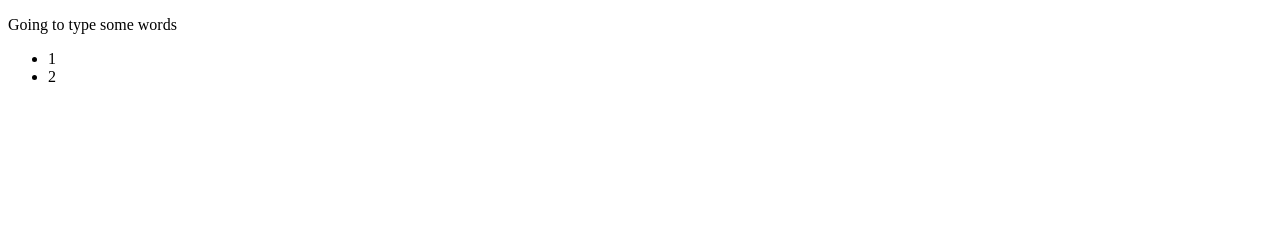
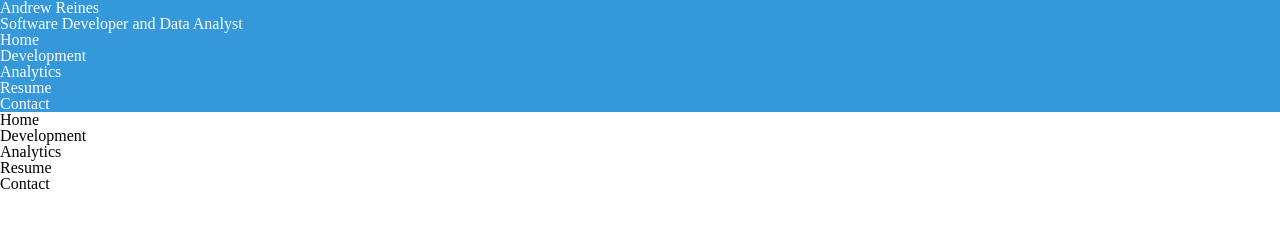
Before and after one commit to andrewreines/andrewreines.github.io, a plain HTML site: page index.html in a window 1280 px wide. Drawn offline with Linux system fonts and the light colour scheme.

Commit message:
wireframing

```diff
--- /dev/null
+++ b/assets/css/reset.css
@@ -0,0 +1,48 @@
+/* http://meyerweb.com/eric/tools/css/reset/
+   v2.0 | 20110126
+   License: none (public domain)
+*/
+
+html, body, div, span, applet, object, iframe,
+h1, h2, h3, h4, h5, h6, p, blockquote, pre,
+a, abbr, acronym, address, big, cite, code,
+del, dfn, em, img, ins, kbd, q, s, samp,
+small, strike, strong, sub, sup, tt, var,
+b, u, i, center,
+dl, dt, dd, ol, ul, li,
+fieldset, form, label, legend,
+table, caption, tbody, tfoot, thead, tr, th, td,
+article, aside, canvas, details, embed,
+figure, figcaption, footer, header, hgroup,
+menu, nav, output, ruby, section, summary,
+time, mark, audio, video {
+	margin: 0;
+	padding: 0;
+	border: 0;
+	font-size: 100%;
+	font: inherit;
+	vertical-align: baseline;
+}
+/* HTML5 display-role reset for older browsers */
+article, aside, details, figcaption, figure,
+footer, header, hgroup, menu, nav, section {
+	display: block;
+}
+body {
+	line-height: 1;
+}
+ol, ul {
+	list-style: none;
+}
+blockquote, q {
+	quotes: none;
+}
+blockquote:before, blockquote:after,
+q:before, q:after {
+	content: '';
+	content: none;
+}
+table {
+	border-collapse: collapse;
+	border-spacing: 0;
+}
--- /dev/null
+++ b/assets/css/styles.css
@@ -0,0 +1,8 @@
+.container {
+    display: grid;
+}
+
+.header {
+    background-color: #3498DB;
+    color: white;
+}
--- a/index.html
+++ b/index.html
@@ -4,12 +4,47 @@
 	<meta charset="utf-8">
 	<meta http-equiv="X-UA-Compatible" content="IE=edge">
 	<title>Andrew Reines</title>
+	<meta name="description" content="Andrew Reines - Software Developer and Data Analyst">
+	<meta name=viewport content="width=device-width, initial-scale=1">
+
+	<link rel="stylesheet" href="assets/css/reset.css">
+	<link rel="stylesheet" href="assets/css/styles.css">
+
+
+</head>
 </head>
 <body>
-	<p>Going to type some words</p>
-	<ul>
-		<li>1</li>
-		<li>2</li>
-	</ul>
+	<div class="container">
+		<header class="header">
+			<div class="name"><h1>Andrew Reines</h1></div>
+			<div class="headline"><h2>Software Developer and Data Analyst</h2></div>
+			<nav>
+				<ul>
+					<li>Home</li>
+					<li>Development</li>
+					<li>Analytics</li>
+					<li>Resume</li>
+					<li>Contact</li>
+				</ul>
+			</nav>
+		</header>
+		<section class="content">
+			<div class="home">
+				<h3>Home</h3>
+			</div>
+			<div class="development">
+				<h3>Development</h3>
+			</div>
+			<div class="analytics">
+				<h3>Analytics</h3>
+			</div>
+			<div class="resume">
+				<h3>Resume</h3>
+			</div>
+			<div class="contact">
+				<h3>Contact</h3>
+			</div>
+		</section>
+	</div>
 </body>
 </html>
```
